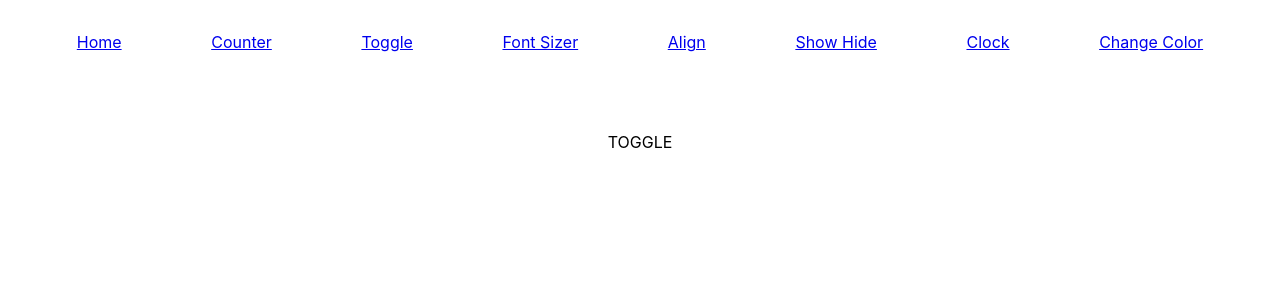
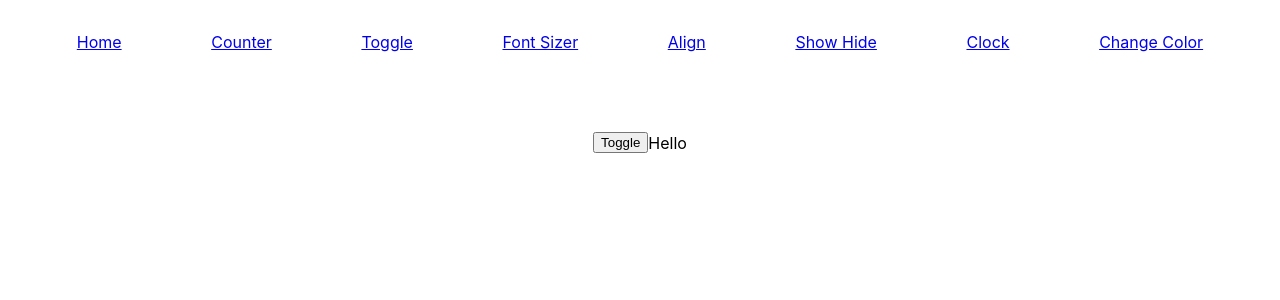
Before and after one commit to danzjamz/react-router-state-fun, a React (Create React App) app: page /toggle in a window 1280 px wide. Shown: the top 300 px of the page. Built offline with nearby package versions, Linux system fonts and the light colour scheme.

Commit message:
toggle works

```diff
--- a/src/pages/toggle.js
+++ b/src/pages/toggle.js
@@ -1,9 +1,31 @@
-import React from 'react';
+import React, { Component } from 'react';
 
-export default function Toggle() {
-    return (
-        <div className="container">
-            TOGGLE
-        </div>
-    )
+export default class Toggle extends Component {
+    constructor() {
+        super();
+
+        this.state = {
+            text: 'Hello',
+            isToggled: false
+        }
+    }
+
+    toggleText = () => {
+        this.setState({
+            text: (this.state.isToggled ? 'Hello' : 'Goodbye'),
+            isToggled: !this.state.isToggled
+        });
+    }
+
+    render() {
+        return (
+            <div className="container">
+                {/* toggle button with hello/goodbye */}
+
+                <button onClick={ this.toggleText }>Toggle</button>
+                <div>{ this.state.text }</div>
+
+            </div>
+        )
+    }
 }
```
